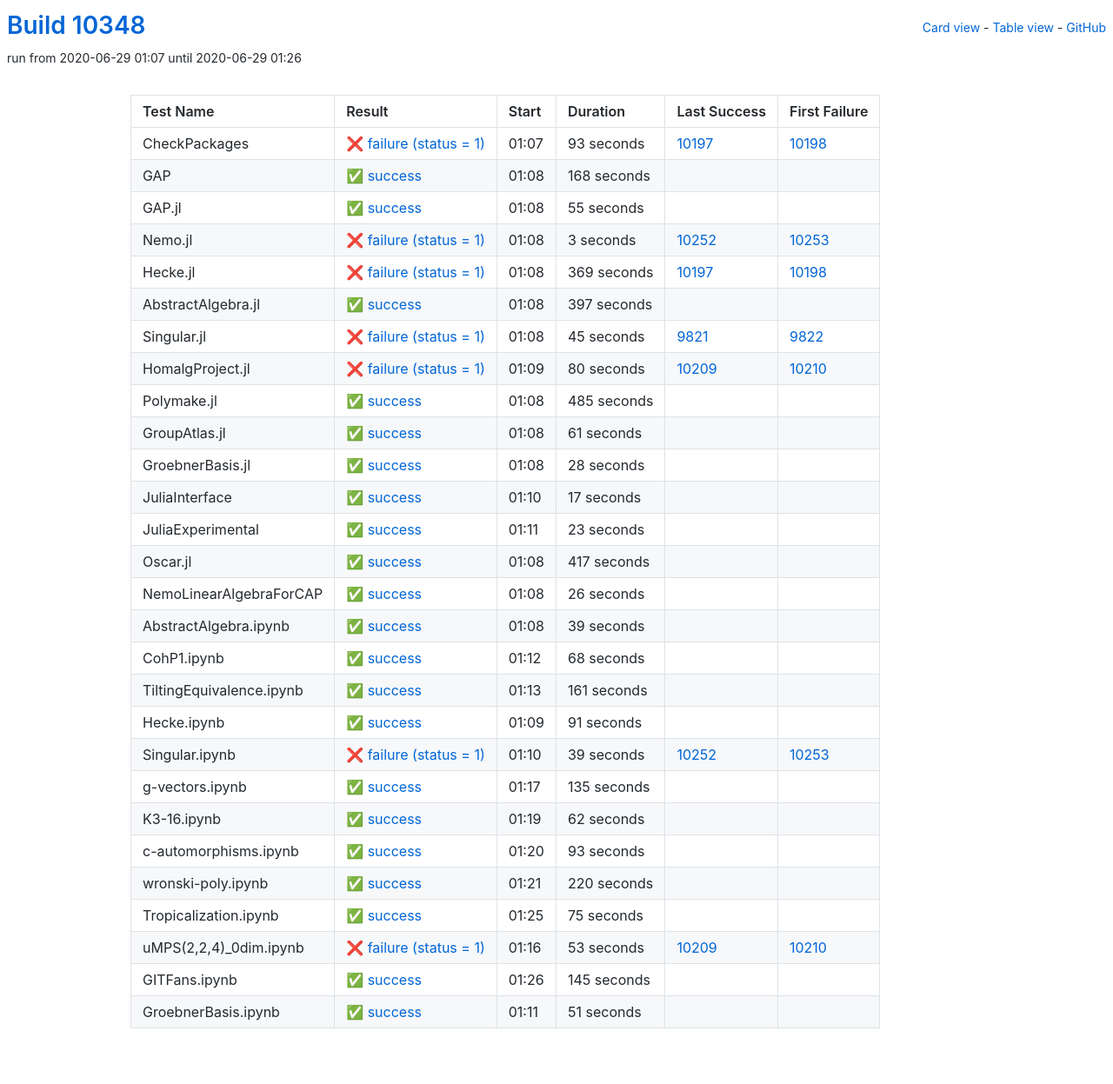
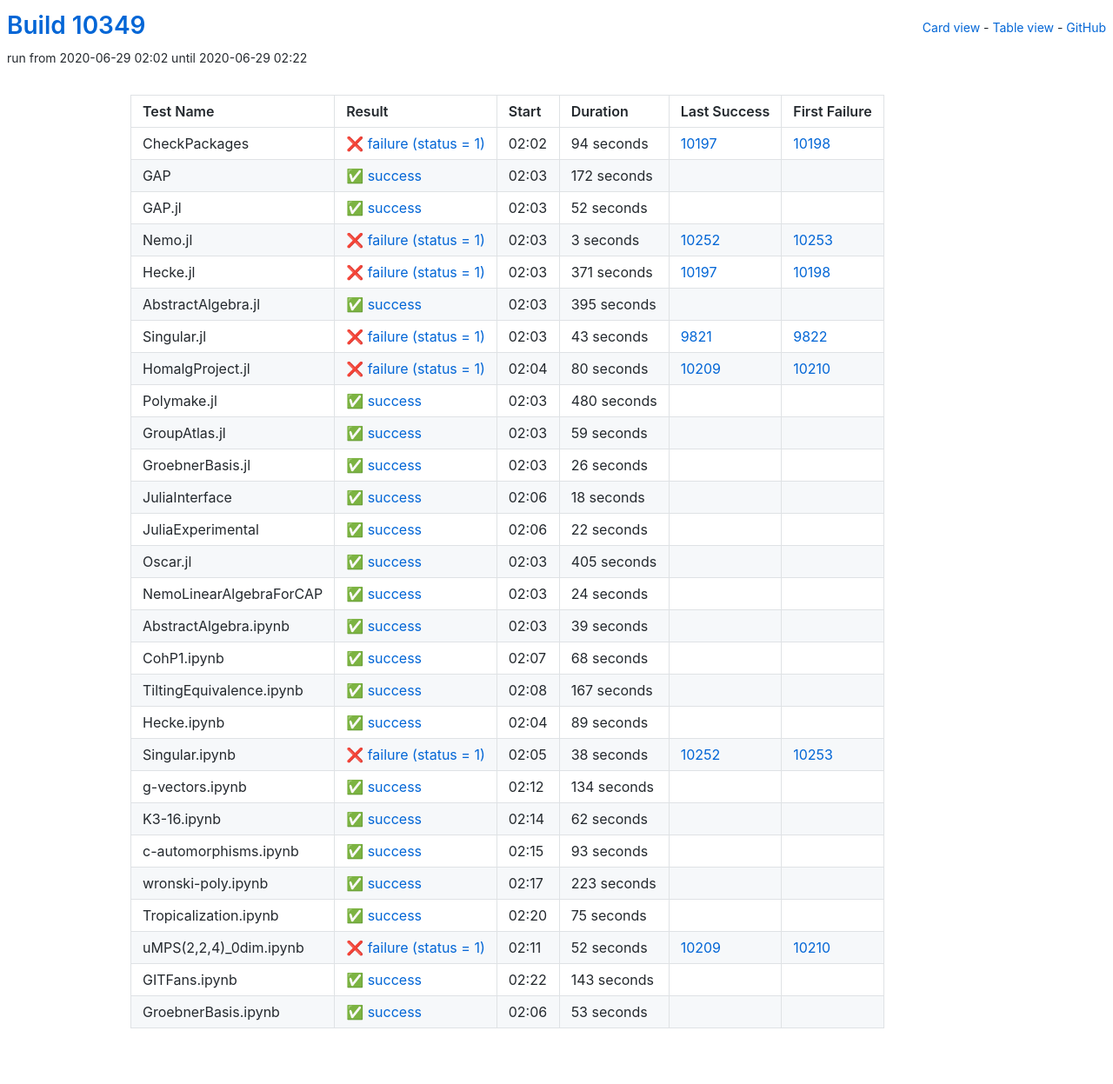
Before and after one commit to oscar-system/oscar-ci-status, a Jekyll site: the page built from table.html, in a window 1280 px wide. Shown: the whole page at 87% size. Built offline with Jekyll 4.4.1, drawn with Linux system fonts in a browser that asks for light colours.

Commit message:
Build #10349

```diff
--- a/_data/ci.yml
+++ b/_data/ci.yml
@@ -1,6 +1,6 @@
 ---
-build: 10348
-build_url: https://oscarci.mathematik.uni-kl.de/job/oscar/10348/
+build: 10349
+build_url: https://oscarci.mathematik.uni-kl.de/job/oscar/10349/
 job: oscar
 organization: oscar-system
 repo: oscar-ci-status
@@ -8,44 +8,44 @@
 tests:
 - name: CheckPackages
   id: checkpackages
-  log: https://oscarci.mathematik.uni-kl.de/job/oscar/10348/artifact/logs/build-10348/CheckPackages.log
-  start: 2020-06-29 01:07
+  log: https://oscarci.mathematik.uni-kl.de/job/oscar/10349/artifact/logs/build-10349/CheckPackages.log
+  start: 2020-06-29 02:02
   success: false
   exitcode: 1
   status: failure
-  duration: 93
+  duration: 94
   last_success: 10197
   last_success_url: https://oscarci.mathematik.uni-kl.de/job/oscar/10197/
   first_failure: 10198
   first_failure_url: https://oscarci.mathematik.uni-kl.de/job/oscar/10198/
 - name: GAP
   id: gap
-  log: https://oscarci.mathematik.uni-kl.de/job/oscar/10348/artifact/logs/build-10348/GAP.log
-  start: 2020-06-29 01:08
+  log: https://oscarci.mathematik.uni-kl.de/job/oscar/10349/artifact/logs/build-10349/GAP.log
+  start: 2020-06-29 02:03
   success: true
   exitcode: 0
   status: success
-  duration: 168
+  duration: 172
   last_success: false
   last_success_url:
   first_failure: false
   first_failure_url:
 - name: GAP.jl
   id: gap-jl
-  log: https://oscarci.mathematik.uni-kl.de/job/oscar/10348/artifact/logs/build-10348/GAP.jl.log
-  start: 2020-06-29 01:08
+  log: https://oscarci.mathematik.uni-kl.de/job/oscar/10349/artifact/logs/build-10349/GAP.jl.log
+  start: 2020-06-29 02:03
   success: true
   exitcode: 0
   status: success
-  duration: 55
+  duration: 52
   last_success: false
   last_success_url:
   first_failure: false
   first_failure_url:
 - name: Nemo.jl
   id: nemo-jl
-  log: https://oscarci.mathematik.uni-kl.de/job/oscar/10348/artifact/logs/build-10348/Nemo.jl.log
-  start: 2020-06-29 01:08
+  log: https://oscarci.mathematik.uni-kl.de/job/oscar/10349/artifact/logs/build-10349/Nemo.jl.log
+  start: 2020-06-29 02:03
   success: false
   exitcode: 1
   status: failure
@@ -56,44 +56,44 @@
   first_failure_url: https://oscarci.mathematik.uni-kl.de/job/oscar/10253/
 - name: Hecke.jl
   id: hecke-jl
-  log: https://oscarci.mathematik.uni-kl.de/job/oscar/10348/artifact/logs/build-10348/Hecke.jl.log
-  start: 2020-06-29 01:08
+  log: https://oscarci.mathematik.uni-kl.de/job/oscar/10349/artifact/logs/build-10349/Hecke.jl.log
+  start: 2020-06-29 02:03
   success: false
   exitcode: 1
   status: failure
-  duration: 369
+  duration: 371
   last_success: 10197
   last_success_url: https://oscarci.mathematik.uni-kl.de/job/oscar/10197/
   first_failure: 10198
   first_failure_url: https://oscarci.mathematik.uni-kl.de/job/oscar/10198/
 - name: AbstractAlgebra.jl
   id: abstractalgebra-jl
-  log: https://oscarci.mathematik.uni-kl.de/job/oscar/10348/artifact/logs/build-10348/AbstractAlgebra.jl.log
-  start: 2020-06-29 01:08
+  log: https://oscarci.mathematik.uni-kl.de/job/oscar/10349/artifact/logs/build-10349/AbstractAlgebra.jl.log
+  start: 2020-06-29 02:03
   success: true
   exitcode: 0
   status: success
-  duration: 397
+  duration: 395
   last_success: false
   last_success_url:
   first_failure: false
   first_failure_url:
 - name: Singular.jl
   id: singular-jl
-  log: https://oscarci.mathematik.uni-kl.de/job/oscar/10348/artifact/logs/build-10348/Singular.jl.log
-  start: 2020-06-29 01:08
+  log: https://oscarci.mathematik.uni-kl.de/job/oscar/10349/artifact/logs/build-10349/Singular.jl.log
+  start: 2020-06-29 02:03
   success: false
   exitcode: 1
   status: failure
-  duration: 45
+  duration: 43
   last_success: 9821
   last_success_url: https://oscarci.mathematik.uni-kl.de/job/oscar/9821/
   first_failure: 9822
   first_failure_url: https://oscarci.mathematik.uni-kl.de/job/oscar/9822/
 - name: HomalgProject.jl
   id: homalgproject-jl
-  log: https://oscarci.mathematik.uni-kl.de/job/oscar/10348/artifact/logs/build-10348/HomalgProject.jl.log
-  start: 2020-06-29 01:09
+  log: https://oscarci.mathematik.uni-kl.de/job/oscar/10349/artifact/logs/build-10349/HomalgProject.jl.log
+  start: 2020-06-29 02:04
   success: false
   exitcode: 1
   status: failure
@@ -104,80 +104,32 @@
   first_failure_url: https://oscarci.mathematik.uni-kl.de/job/oscar/10210/
 - name: Polymake.jl
   id: polymake-jl
-  log: https://oscarci.mathematik.uni-kl.de/job/oscar/10348/artifact/logs/build-10348/Polymake.jl.log
-  start: 2020-06-29 01:08
+  log: https://oscarci.mathematik.uni-kl.de/job/oscar/10349/artifact/logs/build-10349/Polymake.jl.log
+  start: 2020-06-29 02:03
   success: true
   exitcode: 0
   status: success
-  duration: 485
+  duration: 480
   last_success: false
   last_success_url:
   first_failure: false
   first_failure_url:
 - name: GroupAtlas.jl
   id: groupatlas-jl
-  log: https://oscarci.mathematik.uni-kl.de/job/oscar/10348/artifact/logs/build-10348/GroupAtlas.jl.log
-  start: 2020-06-29 01:08
+  log: https://oscarci.mathematik.uni-kl.de/job/oscar/10349/artifact/logs/build-10349/GroupAtlas.jl.log
+  start: 2020-06-29 02:03
   success: true
   exitcode: 0
   status: success
-  duration: 61
+  duration: 59
   last_success: false
   last_success_url:
   first_failure: false
   first_failure_url:
 - name: GroebnerBasis.jl
   id: groebnerbasis-jl
-  log: https://oscarci.mathematik.uni-kl.de/job/oscar/10348/artifact/logs/build-10348/GroebnerBasis.jl.log
-  start: 2020-06-29 01:08
-  success: true
-  exitcode: 0
-  status: success
-  duration: 28
-  last_success: false
-  last_success_url:
-  first_failure: false
-  first_failure_url:
-- name: JuliaInterface
-  id: juliainterface
-  log: https://oscarci.mathematik.uni-kl.de/job/oscar/10348/artifact/logs/build-10348/JuliaInterface.log
-  start: 2020-06-29 01:10
-  success: true
-  exitcode: 0
-  status: success
-  duration: 17
-  last_success: false
-  last_success_url:
-  first_failure: false
-  first_failure_url:
-- name: JuliaExperimental
-  id: juliaexperimental
-  log: https://oscarci.mathematik.uni-kl.de/job/oscar/10348/artifact/logs/build-10348/JuliaExperimental.log
-  start: 2020-06-29 01:11
-  success: true
-  exitcode: 0
-  status: success
-  duration: 23
-  last_success: false
-  last_success_url:
-  first_failure: false
-  first_failure_url:
-- name: Oscar.jl
-  id: oscar-jl
-  log: https://oscarci.mathematik.uni-kl.de/job/oscar/10348/artifact/logs/build-10348/Oscar.jl.log
-  start: 2020-06-29 01:08
-  success: true
-  exitcode: 0
-  status: success
-  duration: 417
-  last_success: false
-  last_success_url:
-  first_failure: false
-  first_failure_url:
-- name: NemoLinearAlgebraForCAP
-  id: nemolinearalgebraforcap
-  log: https://oscarci.mathematik.uni-kl.de/job/oscar/10348/artifact/logs/build-10348/NemoLinearAlgebraForCAP.log
-  start: 2020-06-29 01:08
+  log: https://oscarci.mathematik.uni-kl.de/job/oscar/10349/artifact/logs/build-10349/GroebnerBasis.jl.log
+  start: 2020-06-29 02:03
   success: true
   exitcode: 0
   status: success
@@ -186,10 +138,58 @@
   last_success_url:
   first_failure: false
   first_failure_url:
+- name: JuliaInterface
+  id: juliainterface
+  log: https://oscarci.mathematik.uni-kl.de/job/oscar/10349/artifact/logs/build-10349/JuliaInterface.log
+  start: 2020-06-29 02:06
+  success: true
+  exitcode: 0
+  status: success
+  duration: 18
+  last_success: false
+  last_success_url:
+  first_failure: false
+  first_failure_url:
+- name: JuliaExperimental
+  id: juliaexperimental
+  log: https://oscarci.mathematik.uni-kl.de/job/oscar/10349/artifact/logs/build-10349/JuliaExperimental.log
+  start: 2020-06-29 02:06
+  success: true
+  exitcode: 0
+  status: success
+  duration: 22
+  last_success: false
+  last_success_url:
+  first_failure: false
+  first_failure_url:
+- name: Oscar.jl
+  id: oscar-jl
+  log: https://oscarci.mathematik.uni-kl.de/job/oscar/10349/artifact/logs/build-10349/Oscar.jl.log
+  start: 2020-06-29 02:03
+  success: true
+  exitcode: 0
+  status: success
+  duration: 405
+  last_success: false
+  last_success_url:
+  first_failure: false
+  first_failure_url:
+- name: NemoLinearAlgebraForCAP
+  id: nemolinearalgebraforcap
+  log: https://oscarci.mathematik.uni-kl.de/job/oscar/10349/artifact/logs/build-10349/NemoLinearAlgebraForCAP.log
+  start: 2020-06-29 02:03
+  success: true
+  exitcode: 0
+  status: success
+  duration: 24
+  last_success: false
+  last_success_url:
+  first_failure: false
+  first_failure_url:
 - name: AbstractAlgebra.ipynb
   id: abstractalgebra-ipynb
-  log: https://oscarci.mathematik.uni-kl.de/job/oscar/10348/artifact/logs/build-10348/AbstractAlgebra.ipynb.log
-  start: 2020-06-29 01:08
+  log: https://oscarci.mathematik.uni-kl.de/job/oscar/10349/artifact/logs/build-10349/AbstractAlgebra.ipynb.log
+  start: 2020-06-29 02:03
   success: true
   exitcode: 0
   status: success
@@ -200,8 +200,8 @@
   first_failure_url:
 - name: CohP1.ipynb
   id: cohp1-ipynb
-  log: https://oscarci.mathematik.uni-kl.de/job/oscar/10348/artifact/logs/build-10348/CohP1.ipynb.log
-  start: 2020-06-29 01:12
+  log: https://oscarci.mathematik.uni-kl.de/job/oscar/10349/artifact/logs/build-10349/CohP1.ipynb.log
+  start: 2020-06-29 02:07
   success: true
   exitcode: 0
   status: success
@@ -212,56 +212,56 @@
   first_failure_url:
 - name: TiltingEquivalence.ipynb
   id: tiltingequivalence-ipynb
-  log: https://oscarci.mathematik.uni-kl.de/job/oscar/10348/artifact/logs/build-10348/TiltingEquivalence.ipynb.log
-  start: 2020-06-29 01:13
+  log: https://oscarci.mathematik.uni-kl.de/job/oscar/10349/artifact/logs/build-10349/TiltingEquivalence.ipynb.log
+  start: 2020-06-29 02:08
   success: true
   exitcode: 0
   status: success
-  duration: 161
+  duration: 167
   last_success: false
   last_success_url:
   first_failure: false
   first_failure_url:
 - name: Hecke.ipynb
   id: hecke-ipynb
-  log: https://oscarci.mathematik.uni-kl.de/job/oscar/10348/artifact/logs/build-10348/Hecke.ipynb.log
-  start: 2020-06-29 01:09
+  log: https://oscarci.mathematik.uni-kl.de/job/oscar/10349/artifact/logs/build-10349/Hecke.ipynb.log
+  start: 2020-06-29 02:04
   success: true
   exitcode: 0
   status: success
-  duration: 91
+  duration: 89
   last_success: false
   last_success_url:
   first_failure: false
   first_failure_url:
 - name: Singular.ipynb
   id: singular-ipynb
-  log: https://oscarci.mathematik.uni-kl.de/job/oscar/10348/artifact/logs/build-10348/Singular.ipynb.log
-  start: 2020-06-29 01:10
+  log: https://oscarci.mathematik.uni-kl.de/job/oscar/10349/artifact/logs/build-10349/Singular.ipynb.log
+  start: 2020-06-29 02:05
   success: false
   exitcode: 1
   status: failure
-  duration: 39
+  duration: 38
   last_success: 10252
   last_success_url: https://oscarci.mathematik.uni-kl.de/job/oscar/10252/
   first_failure: 10253
   first_failure_url: https://oscarci.mathematik.uni-kl.de/job/oscar/10253/
 - name: g-vectors.ipynb
   id: g-vectors-ipynb
-  log: https://oscarci.mathematik.uni-kl.de/job/oscar/10348/artifact/logs/build-10348/g-vectors.ipynb.log
-  start: 2020-06-29 01:17
+  log: https://oscarci.mathematik.uni-kl.de/job/oscar/10349/artifact/logs/build-10349/g-vectors.ipynb.log
+  start: 2020-06-29 02:12
   success: true
   exitcode: 0
   status: success
-  duration: 135
+  duration: 134
   last_success: false
   last_success_url:
   first_failure: false
   first_failure_url:
 - name: K3-16.ipynb
   id: k3-16-ipynb
-  log: https://oscarci.mathematik.uni-kl.de/job/oscar/10348/artifact/logs/build-10348/K3-16.ipynb.log
-  start: 2020-06-29 01:19
+  log: https://oscarci.mathematik.uni-kl.de/job/oscar/10349/artifact/logs/build-10349/K3-16.ipynb.log
+  start: 2020-06-29 02:14
   success: true
   exitcode: 0
   status: success
@@ -272,8 +272,8 @@
   first_failure_url:
 - name: c-automorphisms.ipynb
   id: c-automorphisms-ipynb
-  log: https://oscarci.mathematik.uni-kl.de/job/oscar/10348/artifact/logs/build-10348/c-automorphisms.ipynb.log
-  start: 2020-06-29 01:20
+  log: https://oscarci.mathematik.uni-kl.de/job/oscar/10349/artifact/logs/build-10349/c-automorphisms.ipynb.log
+  start: 2020-06-29 02:15
   success: true
   exitcode: 0
   status: success
@@ -284,20 +284,20 @@
   first_failure_url:
 - name: wronski-poly.ipynb
   id: wronski-poly-ipynb
-  log: https://oscarci.mathematik.uni-kl.de/job/oscar/10348/artifact/logs/build-10348/wronski-poly.ipynb.log
-  start: 2020-06-29 01:21
+  log: https://oscarci.mathematik.uni-kl.de/job/oscar/10349/artifact/logs/build-10349/wronski-poly.ipynb.log
+  start: 2020-06-29 02:17
   success: true
   exitcode: 0
   status: success
-  duration: 220
+  duration: 223
   last_success: false
   last_success_url:
   first_failure: false
   first_failure_url:
 - name: Tropicalization.ipynb
   id: tropicalization-ipynb
-  log: https://oscarci.mathematik.uni-kl.de/job/oscar/10348/artifact/logs/build-10348/Tropicalization.ipynb.log
-  start: 2020-06-29 01:25
+  log: https://oscarci.mathematik.uni-kl.de/job/oscar/10349/artifact/logs/build-10349/Tropicalization.ipynb.log
+  start: 2020-06-29 02:20
   success: true
   exitcode: 0
   status: success
@@ -308,36 +308,36 @@
   first_failure_url:
 - name: uMPS(2,2,4)_0dim.ipynb
   id: umps-2-2-4-0dim-ipynb
-  log: https://oscarci.mathematik.uni-kl.de/job/oscar/10348/artifact/logs/build-10348/uMPS-2-2-4-_0dim.ipynb.log
-  start: 2020-06-29 01:16
+  log: https://oscarci.mathematik.uni-kl.de/job/oscar/10349/artifact/logs/build-10349/uMPS-2-2-4-_0dim.ipynb.log
+  start: 2020-06-29 02:11
   success: false
   exitcode: 1
   status: failure
-  duration: 53
+  duration: 52
   last_success: 10209
   last_success_url: https://oscarci.mathematik.uni-kl.de/job/oscar/10209/
   first_failure: 10210
   first_failure_url: https://oscarci.mathematik.uni-kl.de/job/oscar/10210/
 - name: GITFans.ipynb
   id: gitfans-ipynb
-  log: https://oscarci.mathematik.uni-kl.de/job/oscar/10348/artifact/logs/build-10348/GITFans.ipynb.log
-  start: 2020-06-29 01:26
+  log: https://oscarci.mathematik.uni-kl.de/job/oscar/10349/artifact/logs/build-10349/GITFans.ipynb.log
+  start: 2020-06-29 02:22
   success: true
   exitcode: 0
   status: success
-  duration: 145
+  duration: 143
   last_success: false
   last_success_url:
   first_failure: false
   first_failure_url:
 - name: GroebnerBasis.ipynb
   id: groebnerbasis-ipynb
-  log: https://oscarci.mathematik.uni-kl.de/job/oscar/10348/artifact/logs/build-10348/GroebnerBasis.ipynb.log
-  start: 2020-06-29 01:11
+  log: https://oscarci.mathematik.uni-kl.de/job/oscar/10349/artifact/logs/build-10349/GroebnerBasis.ipynb.log
+  start: 2020-06-29 02:06
   success: true
   exitcode: 0
   status: success
-  duration: 51
+  duration: 53
   last_success: false
   last_success_url:
   first_failure: false
```
Also changed, not shown: README.md.
